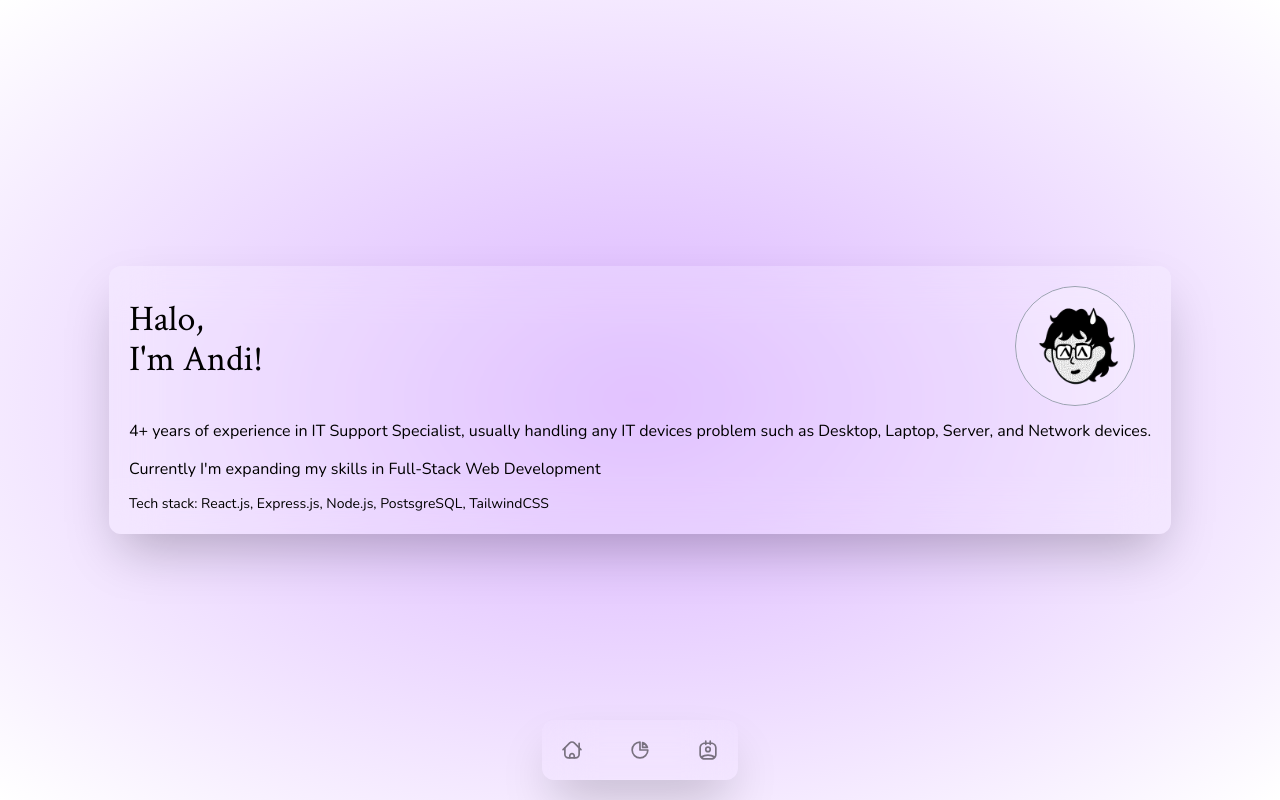
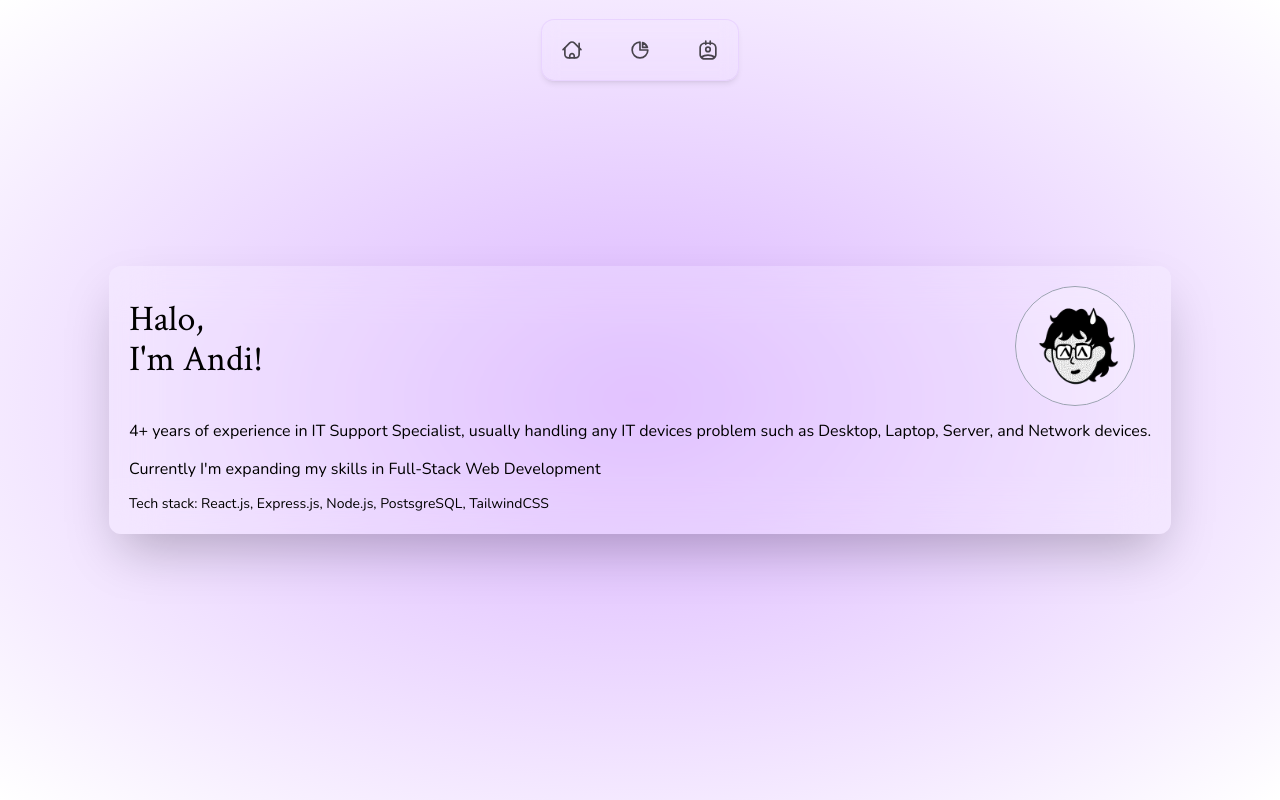
Before and after one commit to andi-ramadhan/personal-web, a React (Vite) app: page / in a window 1280 px wide. Shown: the top 800 px of the page. Built offline with nearby package versions, Linux system fonts and the light colour scheme.

Commit message:
changes: Move navbar to top rather than bottom, use tailwind children selector for better clean code

```diff
--- a/src/components/Navbar.jsx
+++ b/src/components/Navbar.jsx
@@ -1,24 +1,24 @@
 export default function Navbar() {
   return (
-    <div className="flex gap-10 fixed bottom-5 z-1 bg-none backdrop-blur-xl rounded-xl shadow-2xl p-4 justify-center">
+    <div className={`
+      flex gap-10 fixed top-5 z-1 bg-none backdrop-blur-sm rounded-xl ring-1 ring-purple-200 shadow-md p-4 justify-center
+      [&>a]:size-7 [&>a]:opacity-70 [&>a]:font-thin
+      `} >
       <a href="#">
         <img
           src="/images/home.svg"
-          className="size-7 opacity-50"
         />
       </a>
       <a href="#works">
         <img
           src="/images/work.svg"
-          className="size-7 opacity-50"
         />
       </a>
       <a href="#contact">
         <img
           src="/images/contact.svg"
-          className="size-7 opacity-50"
         />
       </a>
-    </div>
+    </div >
   )
 }
```
